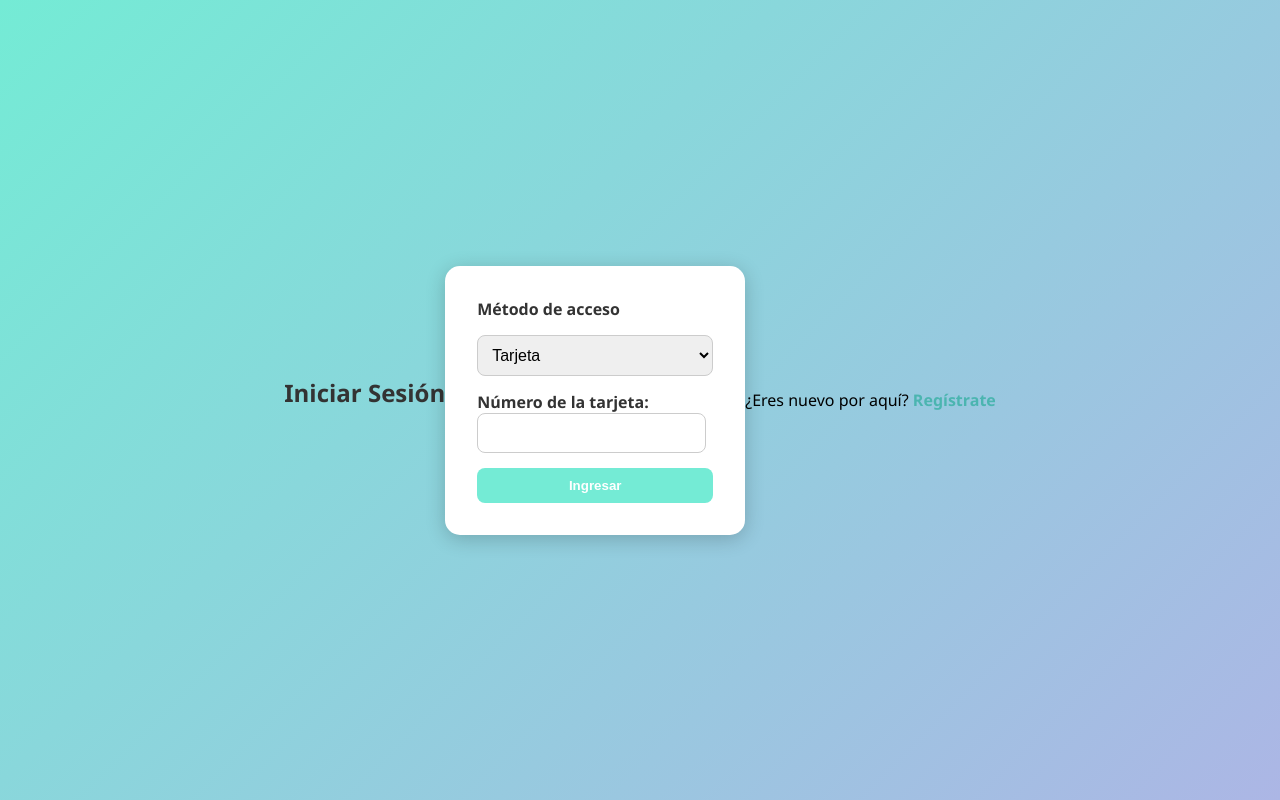
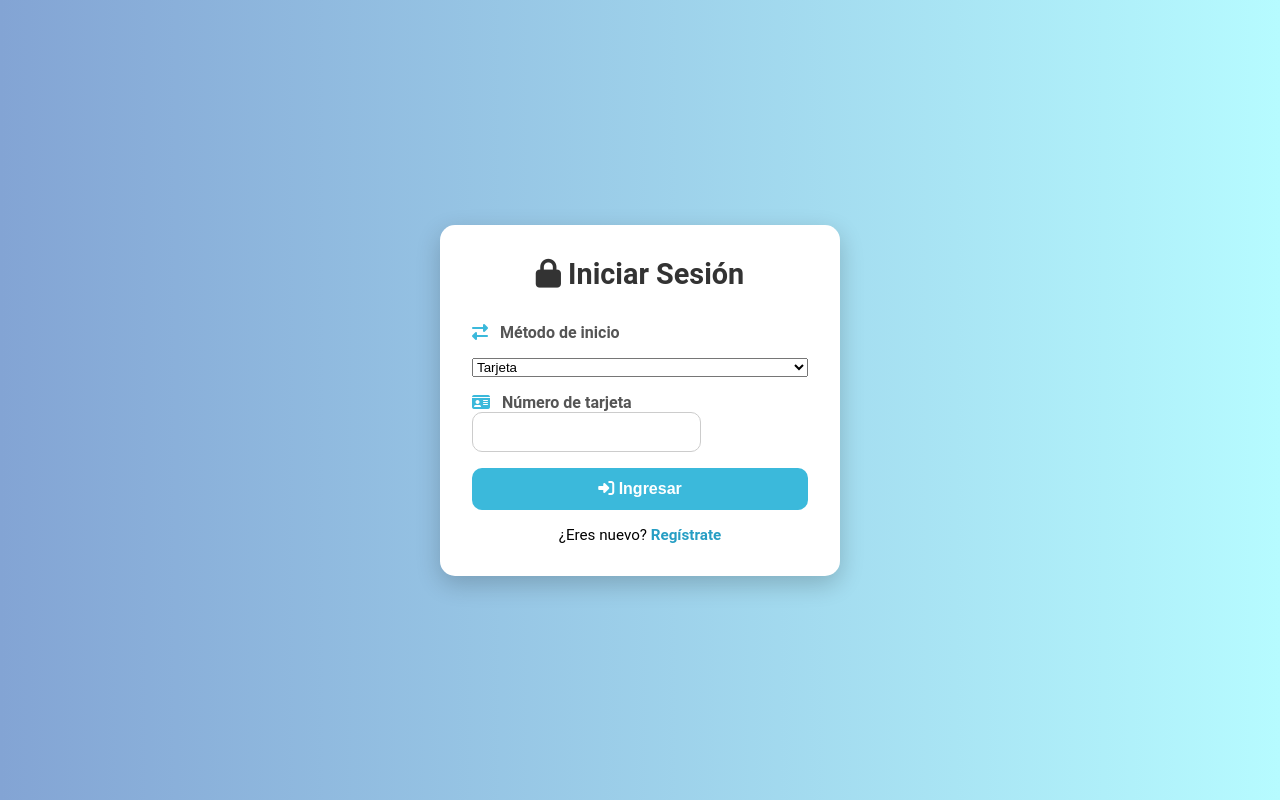
Before and after one commit to JuanPabloJimenezCoy/CAE_Grupo3, a Flask app: page /login in a window 1280 px wide. Run offline with Flask 3, Linux system fonts and the light colour scheme; some libraries are stand-ins or nearby versions.

Commit message:
feat: update back.py, Inicio.html, Login.html, Registro.html and style.css

```diff
--- a/Frontend/Login.html
+++ b/Frontend/Login.html
@@ -1,44 +1,42 @@
 <!DOCTYPE html>
-<html lang="en">
+<html lang="es">
 <head>
     <meta charset="UTF-8">
     <meta name="viewport" content="width=device-width, initial-scale=1.0">
-    <title>CAE Login</title>
-    <link rel="stylesheet" href="{{ url_for('static', filename='style.css')}}">
-
-    <script>
-        function mostrarCampos() {
-            const metodo = document.getElementById('metodo').value;
-            document.getElementById('campo_tarjeta').style.display = (metodo === 'tarjeta') ? 'block' : 'none';
-            document.getElementById('campo_pin').style.display = (metodo === 'pin') ? 'block' : 'none';
-        }
-    </script>
+    <title>Iniciar Sesión</title>
+    <link rel="stylesheet" href="{{ url_for('static', filename='style.css') }}">
+    <script src="https://kit.fontawesome.com/a2e0c51c53.js" crossorigin="anonymous"></script>
 </head>
 <body>
-    <h2>Iniciar Sesión</h2>
+    <form action="{{ url_for('login') }}" method="post">
+        <h2><i class="fas fa-lock"></i> Iniciar Sesión</h2>
 
-    <form action="{{ url_for('login') }}" method="post">
-        <label for="metodo">Método de acceso</label>
-        <select name="metodo" id="metodo" onchange="mostrarCampos()" required>
+        <label for="metodo"><i class="fas fa-exchange-alt"></i> Método de inicio</label>
+        <select name="metodo" id="metodo" onchange="cambiarMetodo()">
             <option value="tarjeta">Tarjeta</option>
             <option value="pin">PIN</option>
         </select>
 
-        <!-- Campo para tarjeta -->
-        <div id="campo_tarjeta">
-            <label for="num_tarjeta">Número de la tarjeta:</label>
+        <div id="campoTarjeta">
+            <label for="num_tarjeta"><i class="fas fa-id-card"></i> Número de tarjeta</label>
             <input type="text" name="num_tarjeta">
         </div>
 
-        <!-- Campo para PIN -->
-        <div id="campo_pin" style="display: none;">
-            <label for="pin">PIN (6 dígitos):</label>
-            <input type="text" name="pin" pattern="\d{6}" maxlength="6">
+        <div id="campoPin" style="display: none;">
+            <label for="pin"><i class="fas fa-key"></i> PIN</label>
+            <input type="password" name="pin" maxlength="6" pattern="\d{6}">
         </div>
 
-        <button type="submit">Ingresar</button>
+        <button type="submit"><i class="fas fa-sign-in-alt"></i> Ingresar</button>
+        <p>¿Eres nuevo? <a href="{{ url_for('registro') }}">Regístrate</a></p>
     </form>
 
-    <p>¿Eres nuevo por aquí? <a href="{{url_for('registro')}}">Regístrate</a></p>
+    <script>
+        function cambiarMetodo() {
+            const metodo = document.getElementById('metodo').value;
+            document.getElementById('campoTarjeta').style.display = metodo === 'tarjeta' ? 'block' : 'none';
+            document.getElementById('campoPin').style.display = metodo === 'pin' ? 'block' : 'none';
+        }
+    </script>
 </body>
 </html>
--- a/back.py
+++ b/back.py
@@ -1,5 +1,4 @@
 from flask import Flask, render_template, request, redirect, url_for, session
-
 app = Flask(__name__, template_folder="Frontend")
 app.secret_key = 'supersecreto'
 empleados = {}
--- a/static/style.css
+++ b/static/style.css
@@ -5,69 +5,75 @@
 }
 
 body {
-    background: linear-gradient(135deg, #74ebd5, #ACB6E5);
-    font-family: 'Segoe UI', Tahoma, Geneva, Verdana, sans-serif;
+    font-family: 'Roboto', sans-serif;
+    background: linear-gradient(to right, #83a4d4, #b6fbff);
     height: 100vh;
     display: flex;
+    justify-content: center;
     align-items: center;
-    justify-content: center;
+    padding: 20px;
 }
 
 form {
-    background-color: white;
+    background-color: #ffffff;
     padding: 2rem;
     border-radius: 15px;
-    box-shadow: 0px 4px 20px rgba(0, 0, 0, 0.2);
-    width: 300px;
+    box-shadow: 0 8px 25px rgba(0, 0, 0, 0.2);
+    width: 100%;
+    max-width: 400px;
     display: flex;
     flex-direction: column;
-    gap: 15px;
+    gap: 1rem;
 }
 
 h2 {
     text-align: center;
     margin-bottom: 1rem;
     color: #333;
+    font-size: 1.8rem;
 }
 
 label {
     font-weight: bold;
-    color: #333;
+    color: #555;
 }
 
-input, select {
+input {
     padding: 10px;
     border: 1px solid #ccc;
-    border-radius: 8px;
+    border-radius: 10px;
     font-size: 1rem;
 }
 
-input:focus, select:focus {
-    border-color: #74ebd5;
+input:focus {
     outline: none;
+    border-color: #3bb9db;
+    box-shadow: 0 0 3px #3bb9db;
 }
 
 button {
-    padding: 10px;
-    background-color: #74ebd5;
+    padding: 12px;
+    background-color: #3bb9db;
     color: white;
     font-weight: bold;
     border: none;
-    border-radius: 8px;
+    border-radius: 10px;
     cursor: pointer;
+    font-size: 1rem;
     transition: background 0.3s ease;
 }
 
 button:hover {
-    background-color: #4bb5b0;
+    background-color: #269ec4;
 }
 
 p {
     text-align: center;
+    font-size: 0.95rem;
 }
 
 a {
-    color: #4bb5b0;
+    color: #269ec4;
     text-decoration: none;
     font-weight: bold;
 }
@@ -75,3 +81,18 @@ a {
 a:hover {
     text-decoration: underline;
 }
+
+label i {
+    margin-right: 8px;
+    color: #3bb9db;
+}
+
+@media (max-width: 480px) {
+    form {
+        padding: 1.5rem;
+    }
+
+    h2 {
+        font-size: 1.5rem;
+    }
+}
```
Also changed, not shown: Frontend/Inicio.html (+10 -5 lines), Frontend/Registro.html (+23 -23 lines).
